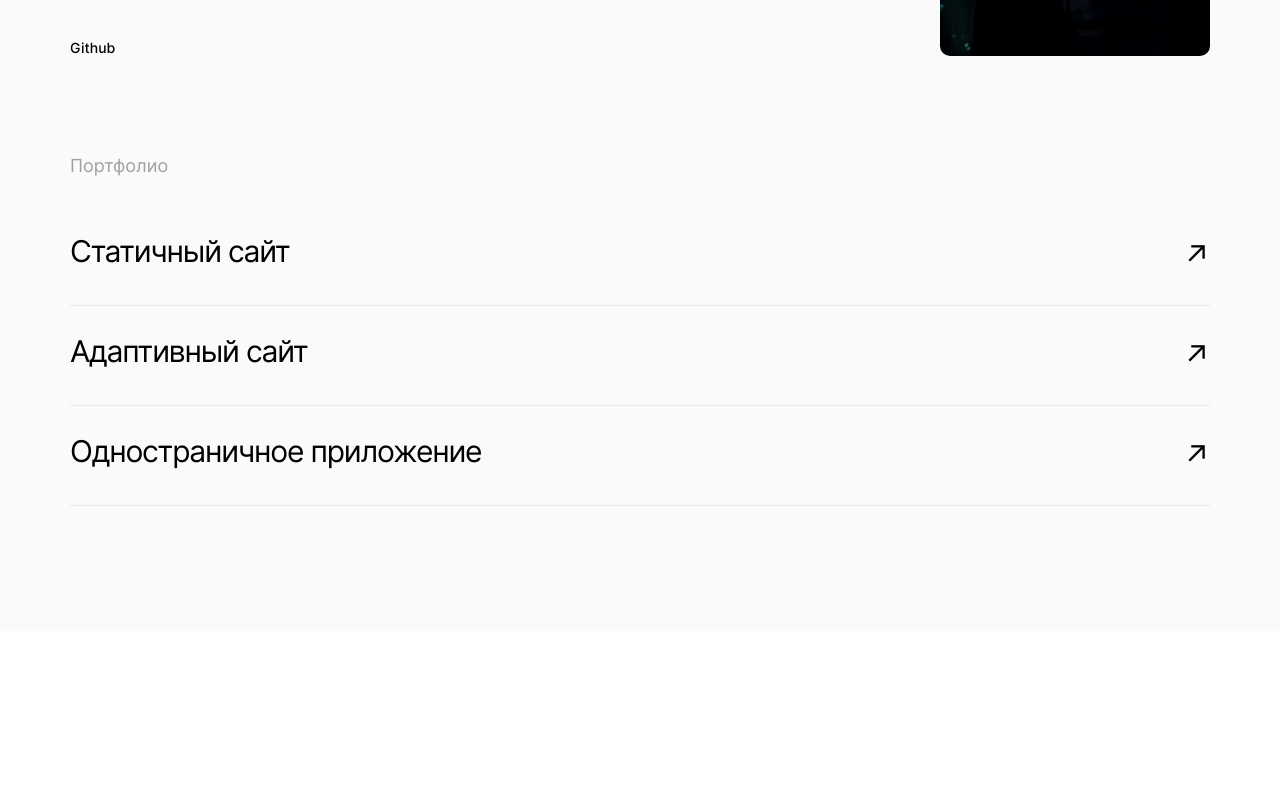
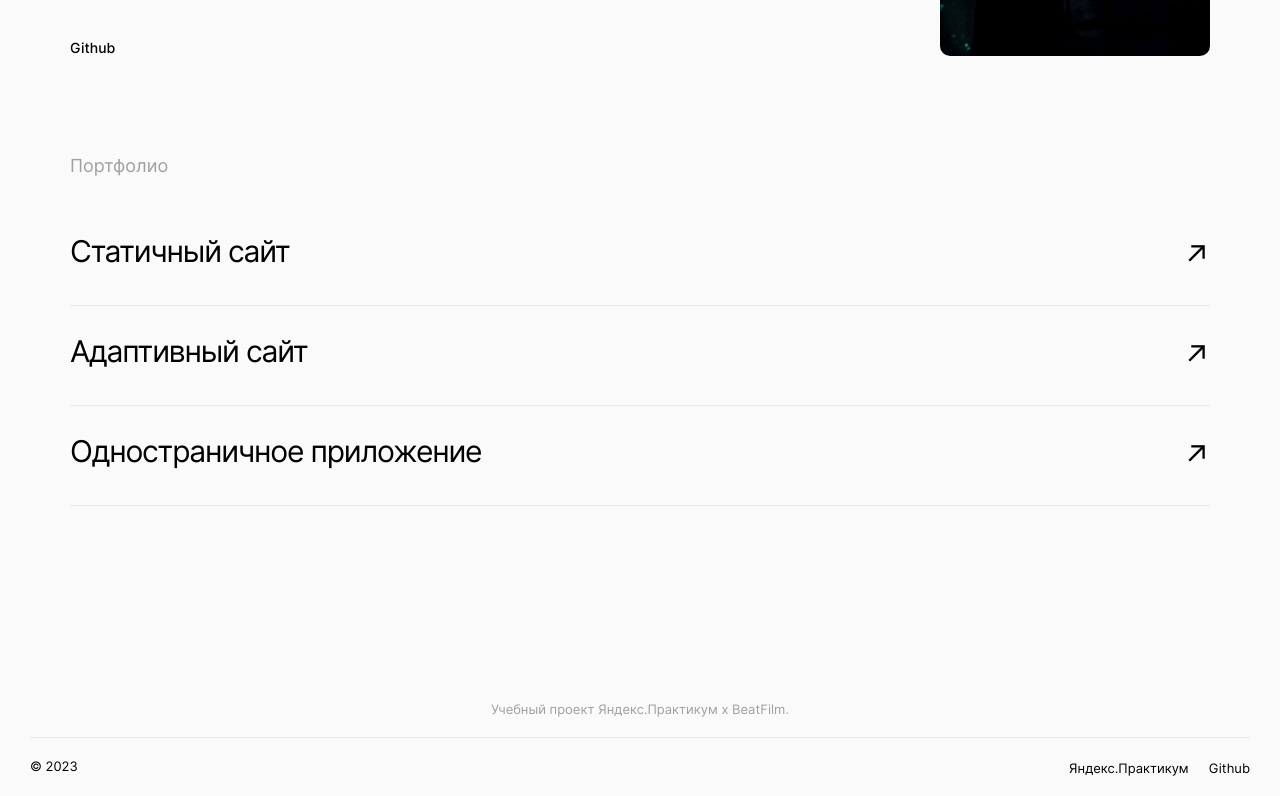
Before and after one commit to OrtiesPN/movies-explorer-frontend_OLD, a React (Create React App) app in the folder movies-explorer/: page / in a window 1280 px wide. Shown: the part 2395-3191 px from the top of the page. Before the commit the page ends 3026 px from the top, so only its background shows below. Built offline with nearby package versions, Linux system fonts and the light colour scheme.

Commit message:
dev/ feat: do landing

```diff
--- a/movies-explorer/public/index.html
+++ b/movies-explorer/public/index.html
@@ -1,13 +1,13 @@
 <!DOCTYPE html>
-<html lang="en">
+<html lang="ru" style="scroll-behavior: smooth;">
   <head>
     <meta charset="utf-8" />
     <link rel="icon" href="%PUBLIC_URL%/favicon.ico" />
     <meta name="viewport" content="width=device-width, initial-scale=1" />
     <meta name="theme-color" content="#000000" />
     <meta
-      name="description"
-      content="Web site created using create-react-app"
+      name="Mobies-explorer"
+      content="Web site portfolio"
     />
     <link rel="apple-touch-icon" href="%PUBLIC_URL%/logo192.png" />
     <!--
@@ -24,20 +24,10 @@
       work correctly both with client-side routing and a non-root public URL.
       Learn how to configure a non-root public URL by running `npm run build`.
     -->
-    <title>React App</title>
+    <title>Movies explorer diploma</title>
   </head>
   <body>
     <noscript>You need to enable JavaScript to run this app.</noscript>
     <div id="root"></div>
-    <!--
-      This HTML file is a template.
-      If you open it directly in the browser, you will see an empty page.
-
-      You can add webfonts, meta tags, or analytics to this file.
-      The build step will place the bundled scripts into the <body> tag.
-
-      To begin the development, run `npm start` or `yarn start`.
-      To create a production bundle, use `npm run build` or `yarn build`.
-    -->
   </body>
 </html>
--- a/movies-explorer/src/components/AboutProject/AboutProject.js
+++ b/movies-explorer/src/components/AboutProject/AboutProject.js
@@ -4,7 +4,7 @@ export default function AboutProject() {
     return (
         <section className="project">
             <div className="project__wrapper">
-                <h2 className="project__about-title">О проекте</h2>
+                <h2 className="project__about-title" id="about">О проекте</h2>
                 <ul className="project__specs">
                     <li className="project__spec">
                         <h3 className="project__spec-title">Дипломный проект включал 5 этапов</h3>
--- a/movies-explorer/src/components/App/App.js
+++ b/movies-explorer/src/components/App/App.js
@@ -12,6 +12,7 @@ import NavTab from '../NavTab/NavTab';
 import AboutProject from '../AboutProject/AboutProject';
 import Techs from '../Techs/Techs';
 import Portfolio from '../Portfolio/Portfolio';
+import Footer from '../Footer/Footer';
 
 function App() {
   const [currentUser, setCurrentUser] = useState({});
@@ -41,6 +42,7 @@ function App() {
                 <AboutProject />
                 <Techs />
                 <Portfolio />
+                <Footer />
               </>
           }/>
           {/* <Route path="/signup" element={}/> */}
--- a/movies-explorer/src/components/Footer/Footer.css
+++ b/movies-explorer/src/components/Footer/Footer.css
@@ -0,0 +1,91 @@
+.footer {
+    padding: 70px 30px 20px;
+}
+
+.footer__caption {
+    margin: 0;
+    padding-bottom: 20px;
+    border-bottom: 1px solid #E8E8E8;
+    color: #A0A0A0;
+    text-align: center;
+    font-feature-settings: 'clig' off, 'liga' off;
+    font-size: 13px;
+    font-style: normal;
+    font-weight: 400;
+    line-height: normal;
+}
+
+.footer__bar {
+    margin-top: 20px;
+    display: flex;
+    justify-content: space-between;
+}
+
+.footer__copyright {
+    margin: 0;
+    color: #000;font-feature-settings: 'clig' off, 'liga' off;
+    font-size: 13px;
+    font-style: normal;
+    font-weight: 400;
+    line-height: normal;
+}
+
+.footer__links {
+    display: flex;
+    list-style: none;
+    margin: 0;
+    padding: 0;
+    gap: 20px;
+}
+
+.footer__item {
+    margin: 0;
+    padding: 0;
+}
+
+.footer__link {
+    color: #000;
+    font-feature-settings: 'clig' off, 'liga' off;
+    font-size: 13px;
+    font-style: normal;
+    font-weight: 400;
+    line-height: normal;
+    text-decoration: none;
+}
+
+@media screen and (max-width: 768px){
+    .footer {
+        padding-top: 79px;
+
+    }
+}
+
+@media screen and (max-width: 320px){
+    .footer {
+        padding: 79px 10px 20px;
+    }
+
+    .footer__caption {
+        padding-bottom: 21px;
+        font-size: 12px;
+    }
+
+    .footer__bar {
+        margin-top: 30px;
+        flex-direction: column-reverse;
+        align-items: center;
+        gap: 30px;
+    }
+
+    .footer__links {
+        flex-direction: column;
+        gap: 12px;
+    }
+
+    .footer__link {
+        width: 100%;
+        display: inline-block;
+        text-align: center;
+    }
+
+}
--- a/movies-explorer/src/components/Footer/Footer.js
+++ b/movies-explorer/src/components/Footer/Footer.js
@@ -0,0 +1,20 @@
+import "./Footer.css";
+
+export default function Footer() {
+    return (
+        <section className="footer">
+            <h4 className="footer__caption">Учебный проект Яндекс.Практикум х BeatFilm.</h4>
+            <nav className="footer__bar">
+                <p className="footer__copyright">© {new Date().getFullYear()}</p>
+                <ul className="footer__links">
+                    <li className="footer__item">
+                        <a className="footer__link" href="https://practicum.yandex.ru" target="_blank" rel="noreferrer">Яндекс.Практикум</a>
+                    </li>
+                    <li className="footer__item">
+                        <a className="footer__link" href="https://github.com" target="_blank" rel="noreferrer">Github</a>
+                    </li>
+                </ul>
+            </nav>
+        </section>
+    )
+}
--- a/movies-explorer/src/components/NavTab/NavTab.js
+++ b/movies-explorer/src/components/NavTab/NavTab.js
@@ -6,13 +6,13 @@ export default function NavTab() {
             <nav>
                 <ul className="navtab__list">
                     <li>
-                        <a className="navtab__anchorlink" href="#">О проекте</a>
+                        <a className="navtab__anchorlink" href="#about">О проекте</a>
                     </li>
                     <li>
-                        <a className="navtab__anchorlink" href="#">Технологии</a>
+                        <a className="navtab__anchorlink" href="#techs">Технологии</a>
                     </li>
                     <li>
-                        <a className="navtab__anchorlink" href="#">Студент</a>
+                        <a className="navtab__anchorlink" href="#student">Студент</a>
                     </li>
                 </ul>
             </nav>
--- a/movies-explorer/src/components/Portfolio/Portfolio.js
+++ b/movies-explorer/src/components/Portfolio/Portfolio.js
@@ -5,7 +5,7 @@ export default function Portfolio() {
     return (
         <section className="portfolio">
             <div className="portfolio__wrapper">
-                <h2 className="portfolio__title">Студент</h2>
+                <h2 className="portfolio__title" id="student">Студент</h2>
                 <article className="portfolio__article">
                     <div className="portfolio__textblock">
                         <h3 className="portfolio__name">Никита</h3>
--- a/movies-explorer/src/components/Techs/Techs.js
+++ b/movies-explorer/src/components/Techs/Techs.js
@@ -4,7 +4,7 @@ export default function Techs() {
     return (
         <section className="techs">
             <div className="techs__wrapper">
-                <h2 className="techs__title">Технологии</h2>
+                <h2 className="techs__title" id="techs">Технологии</h2>
                 <p className="techs__motto">7 технологий</p>
                 <p className="techs__caption">На курсе веб-разработки мы освоили технологии, которые применили в дипломном проекте.</p>
                 <ul className="techs__technologies">
```
